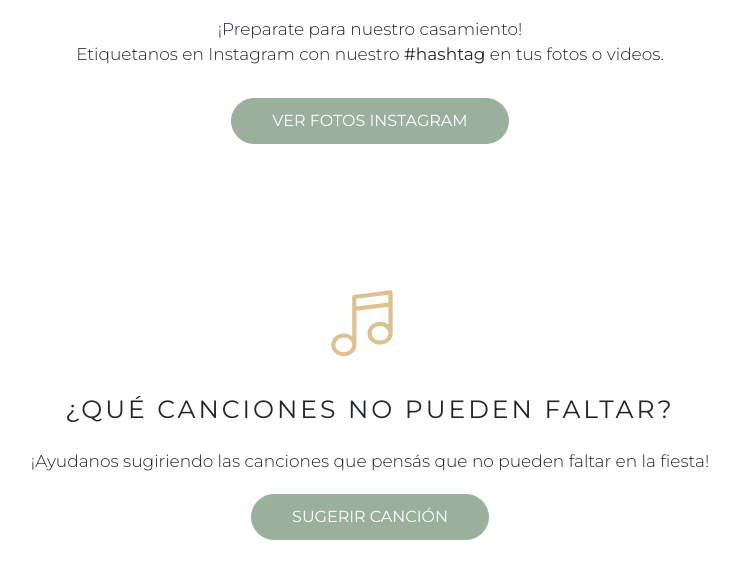
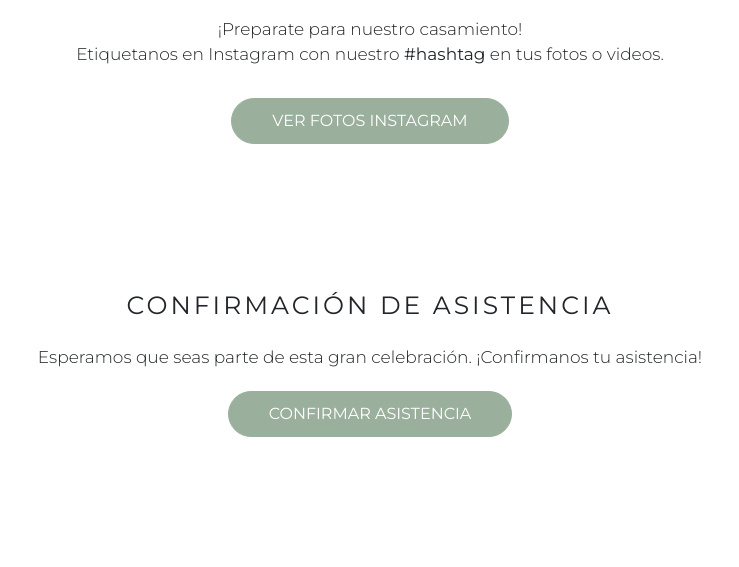
Before and after one commit to fedco-gtz/NosCasamosGeryGabi, a plain HTML site: page index.html in a window 1280 px wide. Shown: the part 2230-2797 px from the top of the page, without its empty margins (270-1009 px from the left). Drawn offline with Linux system fonts and the light colour scheme.

Commit message:
Actualización 27/09 19:45

```diff
--- a/index.html
+++ b/index.html
@@ -98,19 +98,7 @@
                 class="btn">Ver fotos instagram</a>
         </div>
     </section>
-    <section class="canciones">
-        <div class="container">
-            <img src="img/icono-canciones.svg" alt="" class="icon" style="width: 150px;">
-            <h4>¿QUÉ CANCIONES NO PUEDEN FALTAR?</h4>
 
-            <p>¡Ayudanos sugiriendo las canciones que pensás que no pueden faltar en la fiesta!</p>
-            <a target="_blank"
-                href="https://docs.google.com/forms/d/e/1FAIpQLSdx-rgnkGiTmXEdbE9mjW8X-RYHMivJfTrEOiS1js17lv6jQQ/viewform"
-                class="btn">Sugerir canción</a>
-
-        </div>
-
-    </section>
 
     <!-- Confirmar Asistencia -->
     <section class="confirmar-asistencia parallax-confirmar">
```
